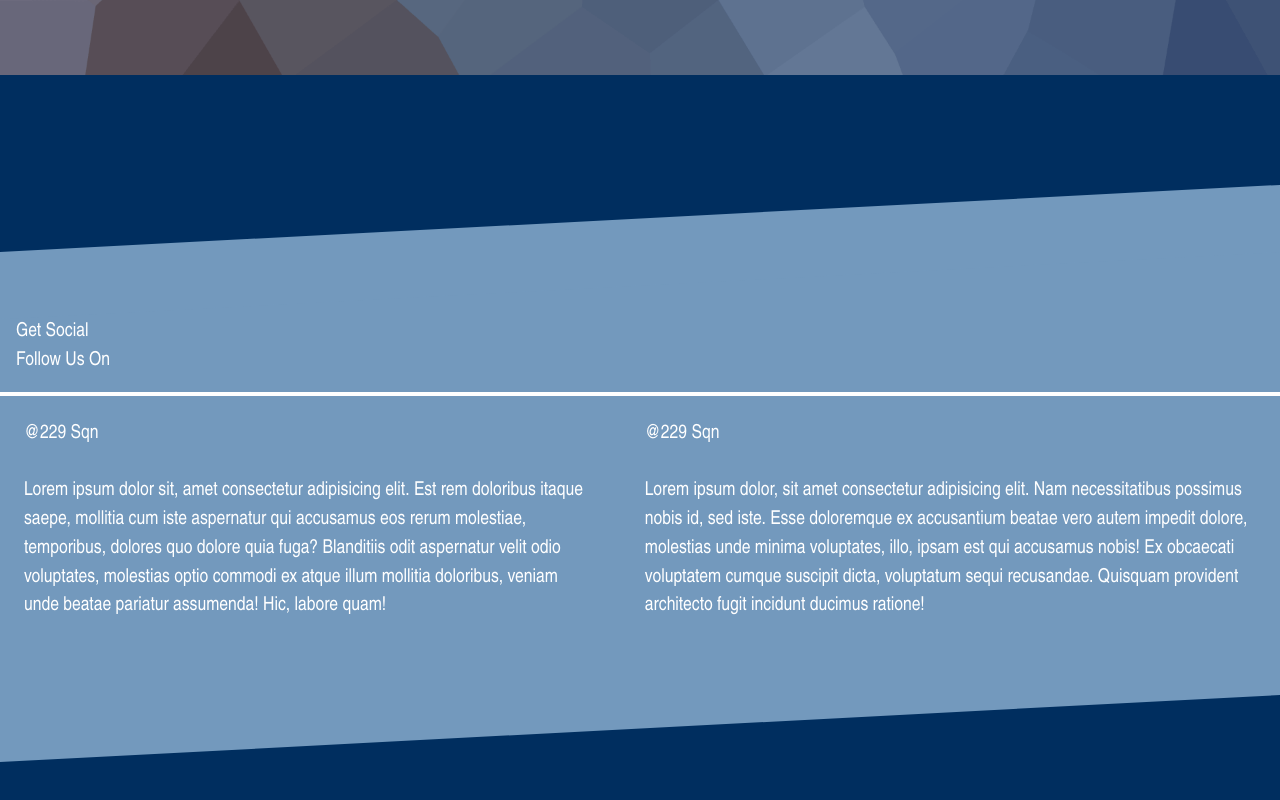
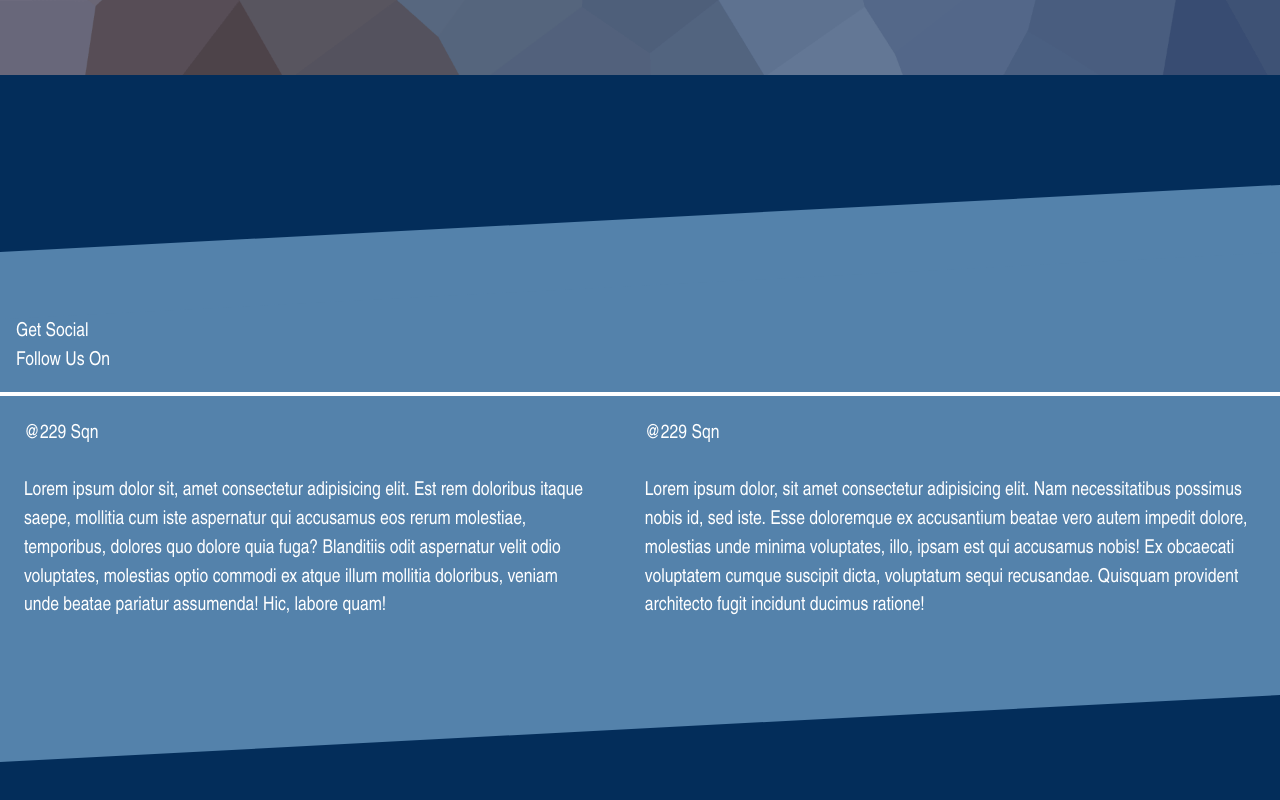
Before and after one commit to MagnusAustralia/cadets, a Next.js app: page / in a window 1280 px wide. Shown: the part 778-1578 px from the top of the page. Built offline with nearby package versions, Linux system fonts and the light colour scheme; a web font is replaced by a local one.

Commit message:
Colour fix

```diff
--- a/styles/Contact.module.css
+++ b/styles/Contact.module.css
@@ -3,7 +3,7 @@
 	margin-top: 300px;
 	left: 0;
 	padding: 50px 0;
-	background: #7399bd;
+	background: #5482ab;
 	overflow: visible;
 	width: 100vw;
 	z-index: 0;
--- a/styles/Home.module.css
+++ b/styles/Home.module.css
@@ -76,7 +76,7 @@
 	margin-top: 300px;
 	left: 0;
 	padding: 50px 0;
-	background: #7399bd;
+	background: #5482ab;
 	overflow: visible;
 	width: 100vw;
 	z-index: 0;
--- a/styles/globals.css
+++ b/styles/globals.css
@@ -39,7 +39,7 @@ body {
 	margin: 0;
 	font-family: -apple-system, BlinkMacSystemFont, Segoe UI, Roboto, Oxygen,
 		Ubuntu, Cantarell, Fira Sans, Droid Sans, Helvetica Neue, sans-serif;
-	background-color: #002e5f;
+	background-color: #032d5a;
 	color: white;
 	height: 2000px;
 }
```
